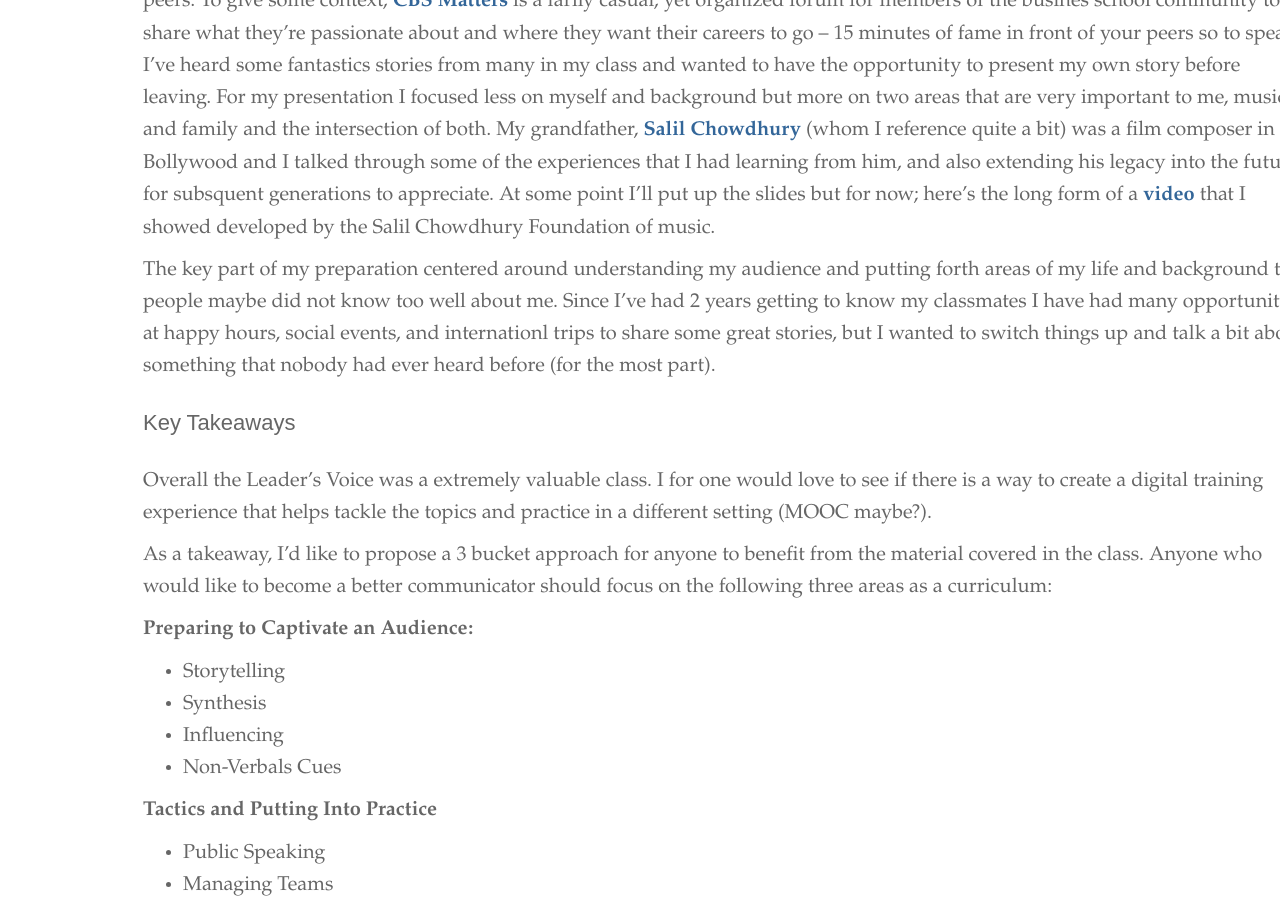
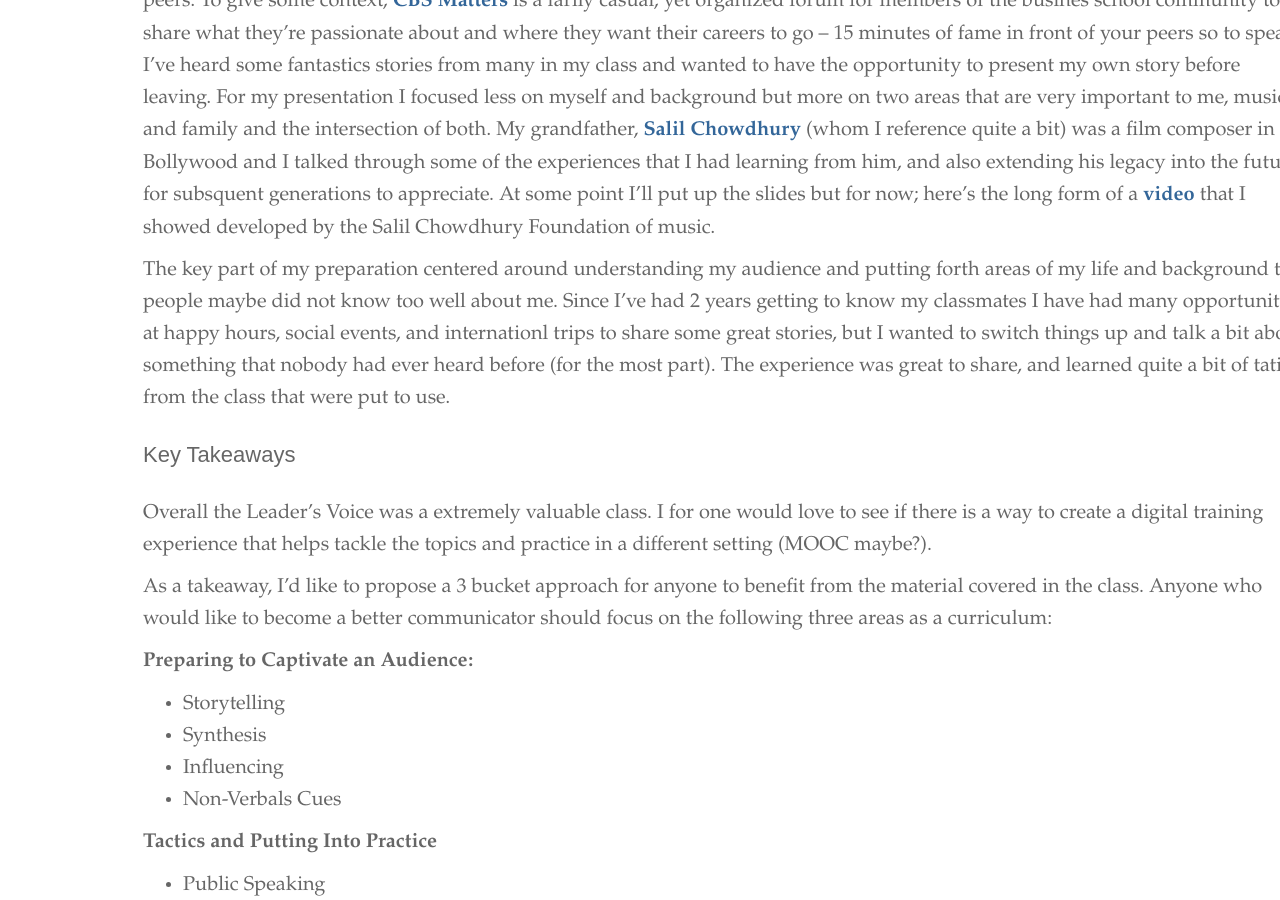
Before and after one commit to chowdhury/nikolai.in, a Jekyll site: the page built from _posts/2015-05-01-the-leaders-voice.md, in a window 1280 px wide and 900 px high, scrolled down 1743 px. Built offline with Jekyll 4.4.1, drawn with Linux system fonts in a browser that asks for light colours; nearby versions of some CDN libraries; some web fonts are replaced; comment, search, counter and statistics services are not loaded.

```diff
--- a/_posts/2015-05-01-the-leaders-voice.md
+++ b/_posts/2015-05-01-the-leaders-voice.md
@@ -30,7 +30,7 @@
 ## My Talk
 That talk I gave, happened to be something that was very close and personal to me, my CBS Matters presentation to my fellow EMBA peers. To give some context, [CBS Matters](https://www.youtube.com/watch?v=-826mEdXyCY) is a farily casual, yet organized forum for members of the busines school community to share what they’re passionate about and where they want their careers to go -- 15 minutes of fame in front of your peers so to speak. I've heard some fantastics stories from many in my class and wanted to have the opportunity to present my own story before leaving. For my presentation I focused less on myself and background but more on two areas that are very important to me, music and family and the intersection of both. My grandfather, [Salil Chowdhury](http://en.wikipedia.org/wiki/Salil_Chowdhury) (whom I reference quite a bit) was a film composer in Bollywood and I talked through some of the experiences that I had learning from him, and also extending his legacy into the future for subsquent generations to appreciate. At some point I'll put up the slides but for now; here's the long form of a [video](https://vimeo.com/114209026) that I showed developed by the Salil Chowdhury Foundation of music.
 
-The key part of my preparation centered around understanding my audience and putting forth areas of my life and background that people maybe did not know too well about me. Since I've had 2 years getting to know my classmates I have had many opportunities at happy hours, social events, and internationl trips to share some great stories, but I wanted to switch things up and talk a bit about something that nobody had ever heard before (for the most part).
+The key part of my preparation centered around understanding my audience and putting forth areas of my life and background that people maybe did not know too well about me. Since I've had 2 years getting to know my classmates I have had many opportunities at happy hours, social events, and internationl trips to share some great stories, but I wanted to switch things up and talk a bit about something that nobody had ever heard before (for the most part). The experience was great to share, and learned quite a bit of tatics from the class that were put to use.
 
 ## Key Takeaways
 Overall the Leader's Voice was a extremely valuable class. I for one would love to see if there is a way to create a digital training experience that helps tackle the topics and practice in a different setting (MOOC maybe?).
```
